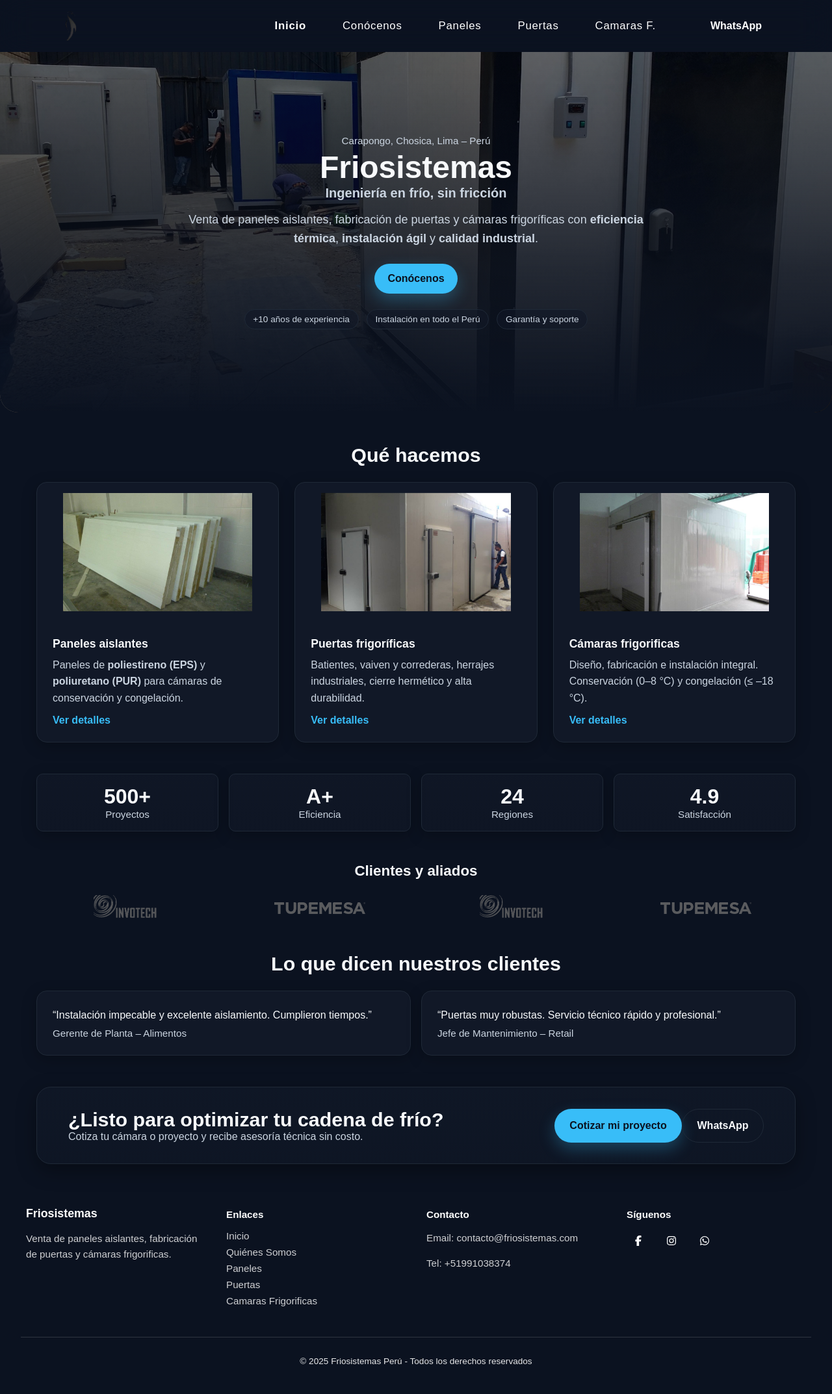
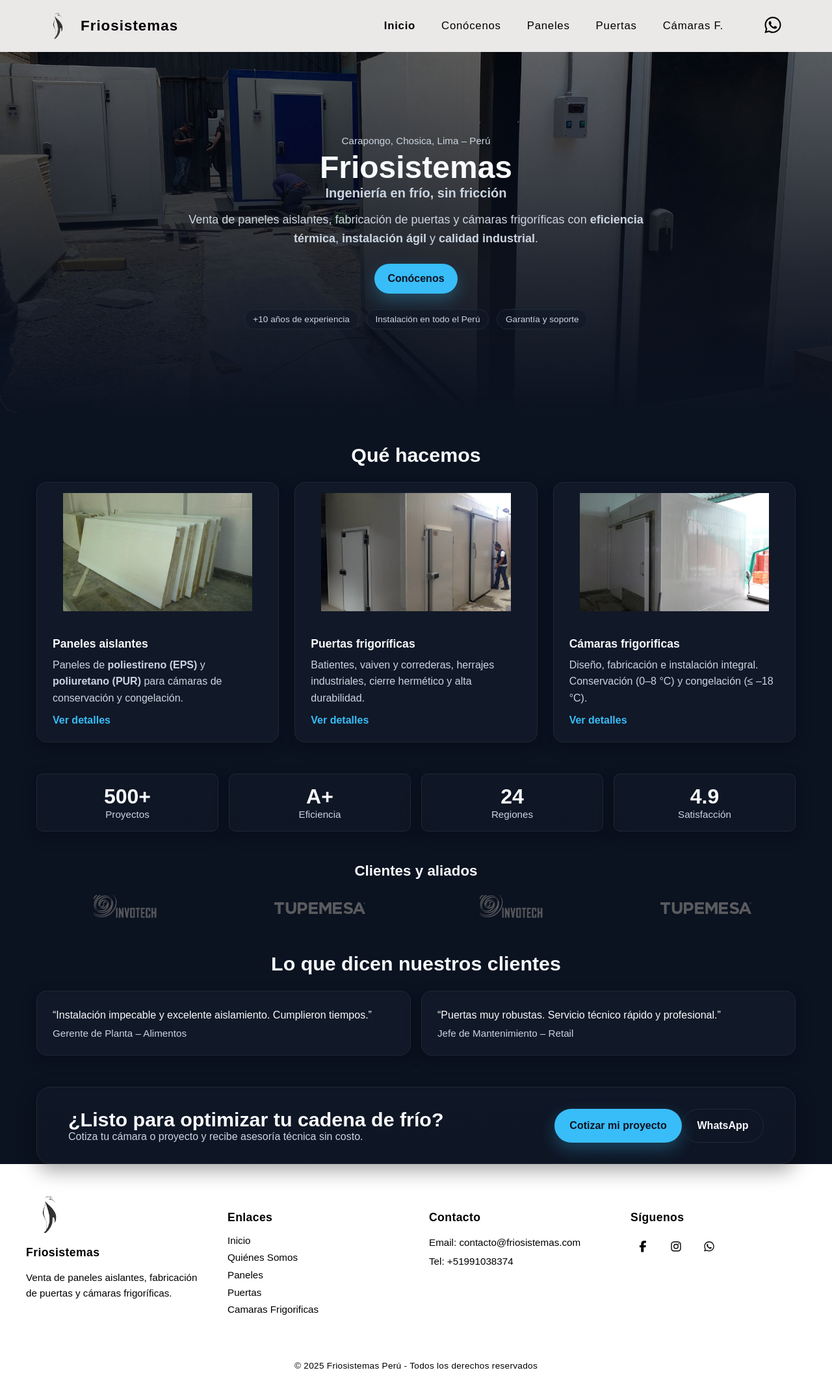
Before and after one commit to Gerard654321/Friosistemas, an Angular app: page / in a window 1280 px wide. Shown: the whole page at 65% size. Built offline with nearby package versions, Linux system fonts and the light colour scheme.

Commit message:
Nueva actualizacion

```diff
--- a/src/app/pages/footer/footer.css
+++ b/src/app/pages/footer/footer.css
@@ -2,83 +2,118 @@
   --azul-oscuro: #0d1b2a;
   --blanco: #ffffff;
   --dorado: #f5c518;
-  --gris-claro: #f5f5f5;
-  --gris-texto: #6c757d;
+  --gris-claro: #ebe8e8;
+  --gris-texto: #333333;
+  --gris-borde: #d6d6d6;
 }
 
 .footer {
-  background: var(--azul-oscuro);
-  color: var(--blanco);
-  padding: 3rem 2rem 1rem;
+  background: var(--gris-claro);
+  color: var(--gris-texto);
+  padding: 3rem 2rem 1.5rem;
   font-size: 0.95rem;
+  border-top: 1px solid var(--gris-borde);
 }
 
 .footer .footer-container {
   display: grid;
   grid-template-columns: repeat(auto-fit, minmax(220px, 1fr));
-  gap: 2rem;
+  gap: 2.5rem;
   max-width: 1200px;
   margin: 0 auto 2rem;
+  align-items: start;
+}
+
+.footer .footer-logo {
+  display: flex;
+  align-items: center;
+  gap: 0.8rem;
+}
+
+.footer .footer-logo::before {
+  content: '';
+  display: block;
+  width: 140px;
+  height: 60px;
+  background-image: url('../../../../public/assets/friosistemas.png');
+  background-size: contain;
+  background-repeat: no-repeat;
+  background-position: left center;
+}
+
+.footer .footer-logo span {
+  font-size: 1.2rem;
+  font-weight: 600;
+  color: var(--azul-oscuro);
 }
 
 .footer .footer-container h3,
 .footer .footer-container h4 {
-  color: var(--dorado);
+  color: var(--azul-oscuro);
   margin-bottom: 1rem;
   font-weight: 600;
+  font-size: 1.1rem;
+  letter-spacing: 0.4px;
 }
 
 .footer .footer-container p {
-  color: rgba(255, 255, 255, 0.8);
+  color: var(--gris-texto);
   line-height: 1.6;
+  font-size: 0.95rem;
+  margin: 0.3rem 0;
 }
 
 .footer .footer-container ul {
   list-style: none;
   padding: 0;
+  margin: 0;
 }
 
 .footer .footer-container ul li {
-  margin-bottom: 0.5rem;
+  margin-bottom: 0.6rem;
 }
 
 .footer .footer-container ul li a {
-  color: rgba(255, 255, 255, 0.8);
+  color: var(--gris-texto);
   text-decoration: none;
-  transition: color 0.3s;
+  font-size: 0.95rem;
+  transition: color 0.3s, transform 0.2s;
 }
 
 .footer .footer-container ul li a:hover {
   color: var(--dorado);
+  transform: translateX(3px);
 }
 
 .footer .social-icons {
   display: flex;
-  gap: 1rem;
+  gap: 0.8rem;
+  margin-top: 0.5rem;
 }
 
 .footer .social-icons a {
   display: flex;
   align-items: center;
   justify-content: center;
-  width: 35px;
-  height: 35px;
+  width: 38px;
+  height: 38px;
   background: var(--dorado);
   color: var(--azul-oscuro);
   border-radius: 50%;
-  font-size: 1rem;
+  font-size: 1.1rem;
   transition: background 0.3s, transform 0.3s;
 }
 
 .footer .social-icons a:hover {
   background: #d4aa12;
-  transform: translateY(-2px);
+  transform: translateY(-3px) scale(1.05);
 }
 
 .footer .footer-bottom {
   text-align: center;
-  border-top: 1px solid rgba(255, 255, 255, 0.15);
+  border-top: 1px solid var(--gris-borde);
   padding-top: 1rem;
   font-size: 0.85rem;
-  color: rgba(255, 255, 255, 0.9);
+  color: var(--gris-texto);
+  letter-spacing: 0.3px;
 }
--- a/src/app/pages/footer/footer.html
+++ b/src/app/pages/footer/footer.html
@@ -1,10 +1,13 @@
 <footer class="footer">
   <div class="footer-container">
-    <div class="footer-about">
-      <h3>Friosistemas</h3>
-      <p>
-        Venta de paneles aislantes, fabricación de puertas y cámaras frigorificas.
-      </p>
+    <div class="footer-info">
+      <div class="footer-logo"></div>
+      <div class="footer-about">
+        <h3>Friosistemas</h3>
+        <p>
+          Venta de paneles aislantes, fabricación de puertas y cámaras frigoríficas.
+        </p>
+      </div>
     </div>
 
     <div class="footer-links">
--- a/src/app/pages/header/header.css
+++ b/src/app/pages/header/header.css
@@ -2,11 +2,16 @@
   --primary-color: #00aaff;
   --secondary-color: #f5c518;
   --whatsapp-color: #25d366;
-  --background-dark: rgba(9, 18, 30, 0.95);
+  --background-dark: #02060c;
+  --background-header: #070e17;
   --text-light: #e0eaf4;
   --text-hover: #00aaff;
-  --glass-border: rgba(255, 255, 255, 0.1);
-
+  --border-subtle: rgba(255, 255, 255, 0.1);
+  --font-family-primary: 'Arial', sans-serif;
+  --font-weight-regular: 400;
+  --font-weight-medium: 500;
+  --font-weight-bold: 700;
+  --font-weight-extrabold: 800;
   --tablet-breakpoint: 1024px;
   --mobile-breakpoint: 768px;
 }
@@ -18,13 +23,11 @@
   display: flex;
   justify-content: space-between;
   align-items: center;
-  padding: 1rem 5rem;
+  padding: 1rem 4rem;
   height: 80px;
-
-  background: var(--background-dark);
-  backdrop-filter: blur(25px);
-  border-bottom: 1px solid var(--glass-border);
-  transition: padding 0.3s ease;
+  background: #ebe8e8ff;
+  border-bottom: 1px solid var(--border-subtle);
+  transition: all 0.3s ease;
 }
 
 @media (max-width: 1024px) {
@@ -35,21 +38,41 @@
 @media (max-width: 768px) {
   .header {
     padding: 0.75rem 1.5rem;
+    height: 65px;
   }
 }
 
-.header .logo {
+.header .logo-container {
+  display: flex;
+  align-items: center;
+  gap: 10px;
   cursor: pointer;
+  transition: color 0.2s ease;
+  color: var(--text-light);
+  text-decoration: none;
+}
+
+.header .logo-container:hover {
+  transform: translateY(-1px) scale(1.01);
+  color: var(--primary-color);
+}
+
+.header .logo-icon {
   background-image: url('../../../../public/assets/friosistemas.png');
   background-size: contain;
   background-repeat: no-repeat;
   background-position: left center;
-  height: 48px;
-  width: 180px;
-  transition: transform 0.3s ease;
+  height: 50px;
+  width: 50px;
+  min-width: 50px;
 }
-.header .logo:hover {
-  transform: scale(1.02);
+
+.header .logo-text {
+  font-size: 1.4rem;
+  font-weight: 800;
+  letter-spacing: 1px;
+  background: linear-gradient(90deg, var(--primary-color), var(--text-light));
+  -webkit-background-clip: text;
 }
 
 .header .header-content {
@@ -61,7 +84,7 @@
 
 .header .main-nav {
   display: flex;
-  gap: 3.5rem;
+  gap: 2.5rem;
 }
 
 .header .main-nav a {
@@ -71,59 +94,81 @@
   font-weight: 500;
   font-size: 1.05rem;
   letter-spacing: 0.75px;
-  transition: color 0.3s ease, transform 0.3s ease;
+  transition: color 0.3s ease, letter-spacing 0.3s ease;
   padding: 0.5rem 0;
 }
 .header .main-nav a:hover {
-  color: var(--text-hover);
-  transform: translateY(-2px);
+  color: var(--primary-color);
+  letter-spacing: 1px;
 }
+
 .header .main-nav a::after {
   content: '';
   position: absolute;
-  left: 0;
-  bottom: 0px;
+  left: 50%;
+  bottom: -5px;
+  width: 0%;
+  height: 3px;
+  background: linear-gradient(90deg, var(--primary-color), var(--secondary-color));
+  transform: translateX(-50%);
+  transition: width 0.3s cubic-bezier(0.2, 0.5, 0.8, 0.5);
+  border-radius: 2px;
+}
+.header .main-nav a:hover::after,
+.header .main-nav a.active::after {
   width: 100%;
-  height: 2px;
-  background-color: var(--primary-color);
-  transform: scaleX(0);
-  transform-origin: left;
-  transition: transform 0.3s ease-out;
-  border-radius: 1px;
 }
-.header .main-nav a:hover::after {
-  transform: scaleX(1);
-}
+
 .header .main-nav a.active {
   color: var(--secondary-color);
-  font-weight: 700;
+  font-weight: 600;
 }
 .header .main-nav a.active::after {
-  background-color: var(--secondary-color);
-  transform: scaleX(1);
+  background: var(--secondary-color);
 }
 
 .header .whatsapp-button {
+  width: 55px;
+  height: 55px;
+  background: var(--glass-bg);
+  color: var(--whatsapp-color);
+  border: 2px solid var(--whatsapp-color);
+  border-radius: 50%;
+  display: flex;
+  align-items: center;
+  justify-content: center;
+  font-size: 1.8rem;
+  text-decoration: none;
+  transition: all 0.4s cubic-bezier(0.19, 1, 0.22, 1);
+  overflow: hidden;
+  position: relative;
+}
+
+.header .whatsapp-button::before {
+  content: '';
+  position: absolute;
+  top: 0;
+  left: -75px;
+  height: 100%;
+  width: 50px;
+  background: rgba(255, 255, 255, 0.4);
+  transform: skewX(-45deg);
+  transition: all 0.7s ease;
+}
+
+.header .whatsapp-button:hover {
   background-color: var(--whatsapp-color);
   color: var(--background-dark);
-  text-decoration: none;
-  font-weight: 700;
-  font-size: 1rem;
-  padding: 0.75rem 1.75rem;
-  border-radius: 50px;
-  transition: all 0.3s ease;
-  border: 2px solid var(--whatsapp-color);
-  display: flex;
-  align-items: center;
-  gap: 8px;
+  border-color: var(--whatsapp-color);
+  transform: scale(1.1) rotate(5deg);
 }
-.header .whatsapp-button .fab {
-  font-size: 1.1rem;
+
+.header .whatsapp-button:hover::before {
+  left: 140px;
 }
-.header .whatsapp-button:hover {
-  background-color: transparent;
-  color: var(--whatsapp-color);
-  transform: translateY(-2px) scale(1.02);
+
+.header .whatsapp-button span {
+  display: none;
 }
 
 .header .menu-toggle {
@@ -191,10 +236,31 @@
   .header .main-nav a::after {
     display: none;
   }
+
   .header .whatsapp-button {
     margin-top: 2rem;
     width: 100%;
-    text-align: center;
-    justify-content: center;
+    height: auto;
+    border-radius: 50px;
+    font-size: 1rem;
+    padding: 0.75rem 1.75rem;
+    border: 2px solid var(--whatsapp-color);
+    background-color: var(--whatsapp-color);
+    color: var(--background-dark);
+    transform: none;
+  }
+  .header .whatsapp-button:hover {
+    transform: none;
+  }
+
+  .header .whatsapp-button span {
+    display: inline;
+    margin-left: 8px;
+  }
+  .header .whatsapp-button i.fab {
+    font-size: 1.1rem;
+  }
+  .header .whatsapp-button::before {
+    display: none;
   }
 }
--- a/src/app/pages/header/header.html
+++ b/src/app/pages/header/header.html
@@ -1,5 +1,8 @@
 <header class="header">
-  <div class="logo" aria-label="Friosistemas Perú"></div>
+  <a class="logo-container" routerLink="/" aria-label="Friosistemas Perú, ir a página de inicio">
+    <div class="logo-icon"></div>
+    <span class="logo-text">Friosistemas</span>
+  </a>
 
   <div class="header-content" [ngClass]="{'open': isMenuOpen}">
     <nav class="main-nav">
@@ -7,11 +10,12 @@
       <a routerLink="/about" routerLinkActive="active">Conócenos</a>
       <a routerLink="/panels" routerLinkActive="active">Paneles</a>
       <a routerLink="/doors" routerLinkActive="active">Puertas</a>
-      <a routerLink="/cameras" routerLinkActive="active">Camaras F.</a>
+      <a routerLink="/cameras" routerLinkActive="active">Cámaras F.</a>
     </nav>
 
-    <a href="https://wa.me/51991038374" target="_blank" class="whatsapp-button">
-      <i class="fab fa-whatsapp"></i> WhatsApp
+    <a href="https://wa.me/51991038374" target="_blank" class="whatsapp-button" aria-label="Contáctanos por WhatsApp">
+      <fa-icon [icon]="faWhatsapp"></fa-icon>
+      <span>WhatsApp</span>
     </a>
   </div>
 
--- a/src/app/pages/header/header.ts
+++ b/src/app/pages/header/header.ts
@@ -1,16 +1,19 @@
 import { Component } from '@angular/core';
 import { CommonModule } from '@angular/common';
 import { RouterModule } from '@angular/router';
+import { FontAwesomeModule } from '@fortawesome/angular-fontawesome';
+import { faWhatsapp } from '@fortawesome/free-brands-svg-icons';
 
 @Component({
   selector: 'app-header',
   standalone: true,
-  imports: [RouterModule, CommonModule],
+  imports: [RouterModule, CommonModule, FontAwesomeModule],
   templateUrl: './header.html',
   styleUrls: ['./header.css']
 })
 export class Header {
   isMenuOpen: boolean = false;
+  faWhatsapp = faWhatsapp;
 
   toggleMenu(): void {
     this.isMenuOpen = !this.isMenuOpen;
--- a/src/styles.css
+++ b/src/styles.css
@@ -1,11 +1,6 @@
-:root {
-  color-scheme: dark;
-}
-
 html,
 body {
   height: 100%;
-  background: #0b1220;
   font-family: Arial, Helvetica, sans-serif;
 }
 
```
